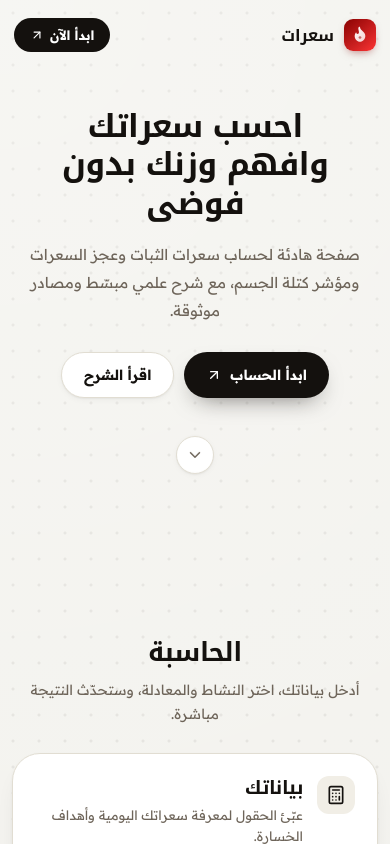
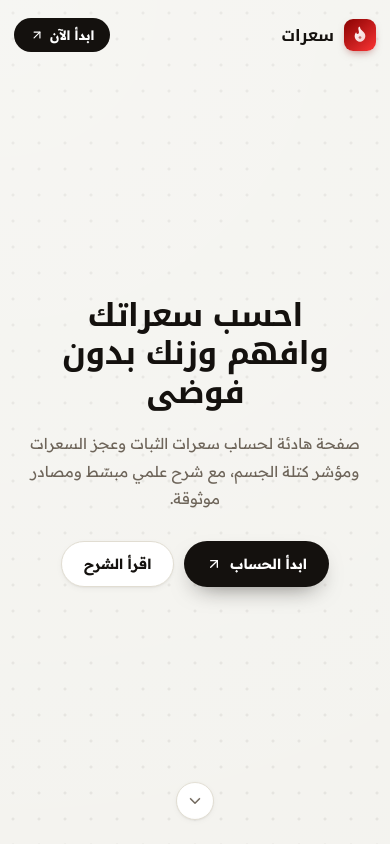
Before and after one commit to Astrobubu/calorie-calculator, a React (Vite) app: page / in a window 390 px wide. Shown: the top 844 px of the page. Built offline with nearby package versions, Linux system fonts and the light colour scheme.

Commit message:
Mobile: hero fills full viewport height

```diff
--- a/src/styles.css
+++ b/src/styles.css
@@ -1660,7 +1660,7 @@ h3 {
     padding-top: 14px;
   }
   .topbar { margin-bottom: 24px; }
-  .hero-section { padding: 28px 0 100px; min-height: auto; }
+  .hero-section { padding: 40px 0 80px; min-height: calc(100vh - 80px); }
   .hero-section h1 { font-size: 32px; }
   .section-heading h2 { font-size: 26px; }
   .field-grid,
```
